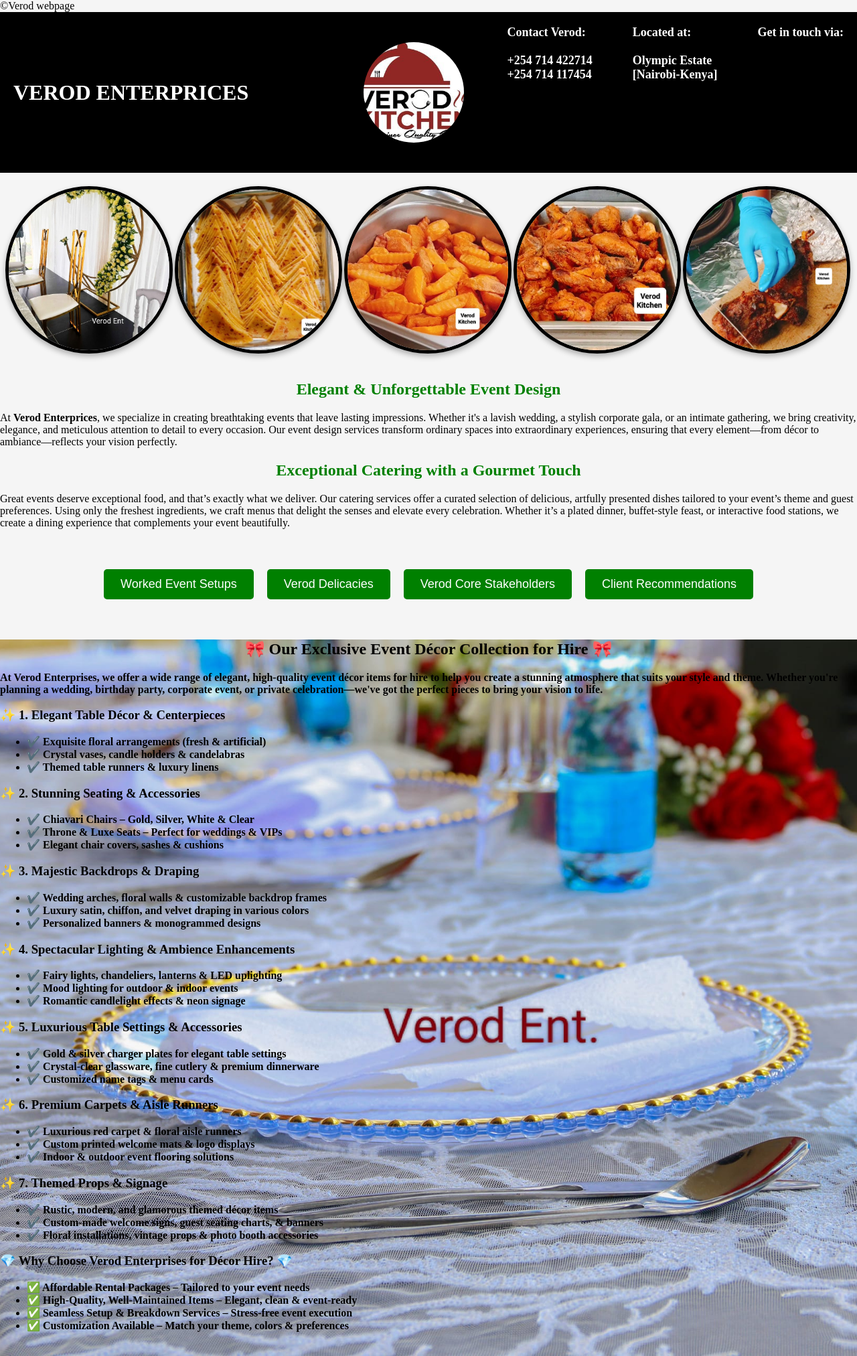
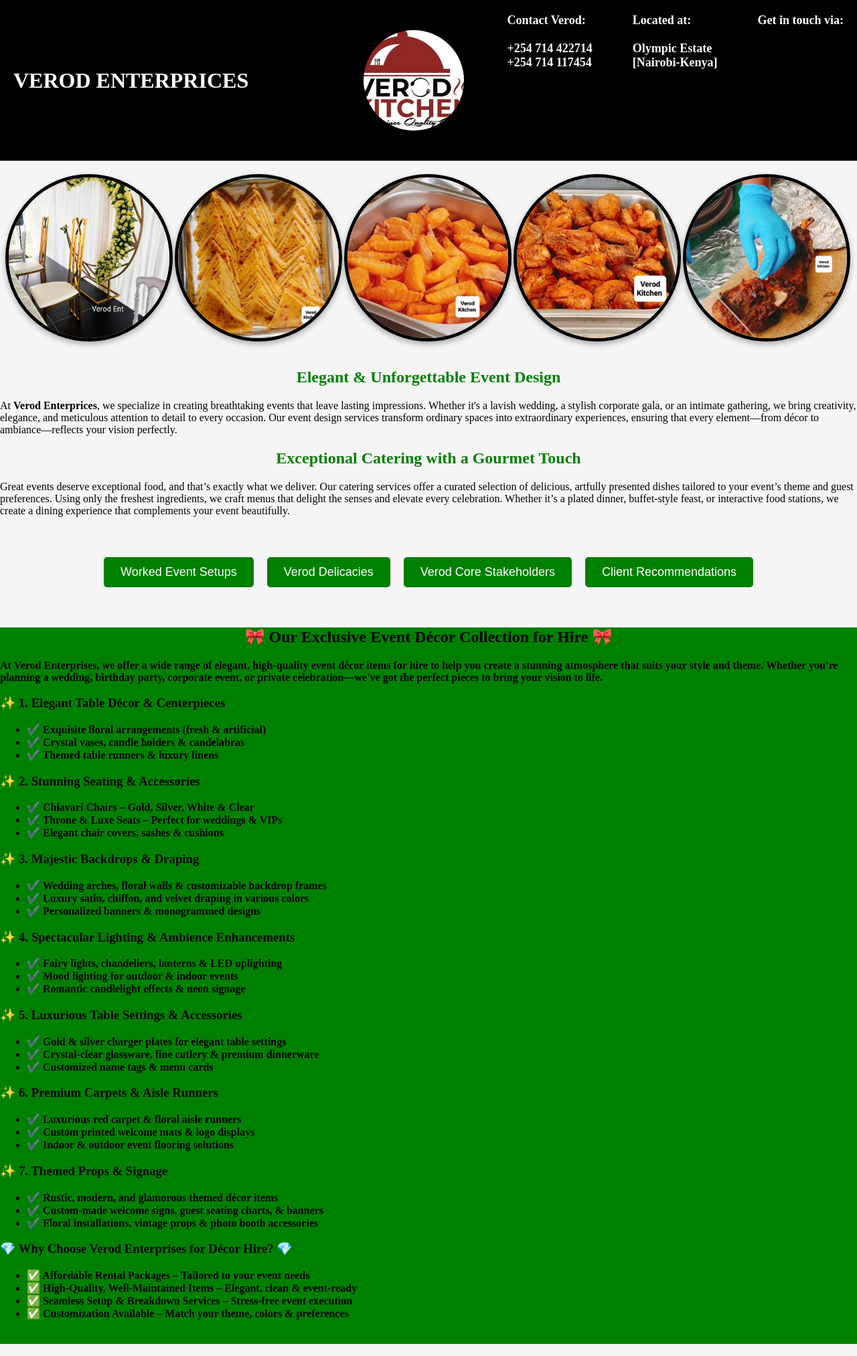
Before and after one commit to GraceTech-eng/verodwebpage, a plain HTML site: page index.html in a window 1280 px wide. Shown: the top 2025 px of the page at 67% size. Drawn offline with Linux system fonts and the light colour scheme.

Commit message:
Update index.html

```diff
--- a/index.html
+++ b/index.html
@@ -2,7 +2,7 @@
 <html>
     <head>
         <meta name="viewport" content="width=device-width, initial-scale=1.0">
-        <tittle>&copy;Verod webpage</tittle>
+        <tittle></tittle>
         <meta charset="UTF-8">
         <meta name="author" content="ATIENO GRACE E ONYANGO" >
         <meta name="descripition" content="A webpage for Verod Catering, Decor & Events Services.">
@@ -213,7 +213,7 @@
     padding-bottom: 20px;
     margin-bottom: 50px;
     background-size: 400% 400%;
-    background: url('img-smart.jpg') no-repeat center center / cover;
+    background-color: green;
     }
 
 
```
